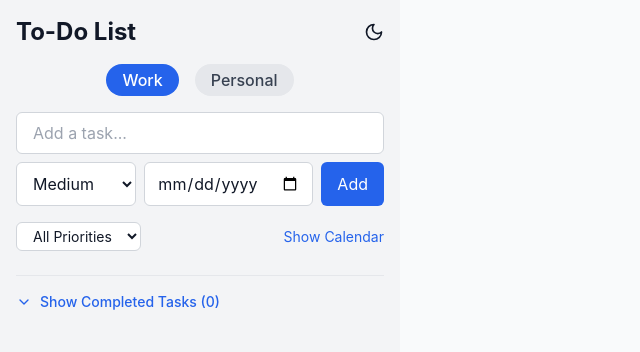
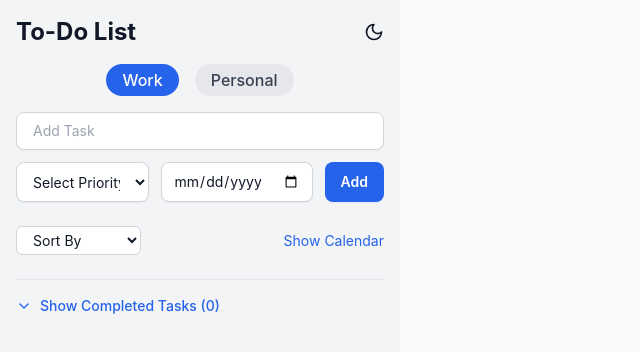
Before and after one commit to c7harry/TaskPilot, a React (Create React App) app in the folder my-extension/: page / in a window 1280 px wide. Shown: the top 352 px of the page, without its empty margins (0-640 px from the left). Built offline with nearby package versions, Linux system fonts and the light colour scheme.

Commit message:
added placeholers

```diff
--- a/my-extension/src/App.css
+++ b/my-extension/src/App.css
@@ -18,6 +18,10 @@ body {
 input, select, button {
   outline: none;
   transition: all 0.2s ease;
+}
+
+input:focus, select:focus {
+  box-shadow: 0 0 0 3px rgba(59, 130, 246, 0.5);
 }
 
 /* Calendar modern styles */
--- a/my-extension/src/App.js
+++ b/my-extension/src/App.js
@@ -9,9 +9,9 @@ import "./App.css";
 const App = () => {
   const [tasks, setTasks] = useState([]);
   const [input, setInput] = useState("");
-  const [priority, setPriority] = useState("Medium");
+  const [priority, setPriority] = useState("");
   const [profile, setProfile] = useState("Work");
-  const [filterPriority, setFilterPriority] = useState("All");
+ const [filterPriority, setFilterPriority] = useState("");
   const [showCompleted, setShowCompleted] = useState(false);
   const [darkMode, setDarkMode] = useState(() => localStorage.getItem("darkMode") === "true");
   const [showCalendar, setShowCalendar] = useState(false);
@@ -138,33 +138,34 @@ const App = () => {
         ))}
       </div>
 
-      <div className="flex flex-col gap-2 mb-4">
+      <div className="flex flex-col gap-3 mb-6">
         <input
           value={input}
           onChange={(e) => setInput(e.target.value)}
           onKeyDown={(e) => e.key === "Enter" && addTask()}
-          placeholder="Add a task..."
-          className="px-4 py-2 rounded-md border dark:bg-gray-800 border-gray-300 dark:border-gray-700"
+          placeholder="Add Task"
+          className="w-full px-4 py-2 rounded-lg shadow-sm border text-sm dark:bg-gray-800 bg-white border-gray-300 dark:border-gray-700 focus:ring-2 focus:ring-blue-500 focus:outline-none"
         />
-        <div className="flex gap-2">
+        <div className="flex gap-3 flex-col sm:flex-row">
           <select
             value={priority}
             onChange={(e) => setPriority(e.target.value)}
-            className="flex-1 px-3 py-2 rounded-md border dark:bg-gray-800 border-gray-300 dark:border-gray-700"
+            className="w-full px-3 py-2 rounded-lg shadow-sm border text-sm dark:bg-gray-800 bg-white border-gray-300 dark:border-gray-700 focus:ring-2 focus:ring-blue-500 focus:outline-none"
           >
-            <option>High</option>
-            <option>Medium</option>
-            <option>Low</option>
+            <option value="" disabled hidden>Select Priority</option>
+            <option value="High">High</option>
+            <option value="Medium">Medium</option>
+            <option value="Low">Low</option>
           </select>
           <input
             type="date"
             value={dueDate}
             onChange={(e) => setDueDate(e.target.value)}
-            className="flex-1 px-3 py-2 rounded-md border dark:bg-gray-800 border-gray-300 dark:border-gray-700"
+            className="w-full px-3 py-2 rounded-lg shadow-sm border text-sm dark:bg-gray-800 bg-white border-gray-300 dark:border-gray-700 focus:ring-2 focus:ring-blue-500 focus:outline-none"
           />
           <button
             onClick={addTask}
-            className="px-4 py-2 bg-blue-600 text-white rounded-md hover:bg-blue-700"
+            className="w-full sm:w-auto px-4 py-2 text-sm font-semibold bg-blue-600 text-white rounded-lg shadow-sm hover:bg-blue-700 focus:outline-none focus:ring-2 focus:ring-blue-500"
           >
             Add
           </button>
@@ -177,6 +178,7 @@ const App = () => {
           onChange={(e) => setFilterPriority(e.target.value)}
           className="px-3 py-1 rounded-md border dark:bg-gray-800 border-gray-300 dark:border-gray-700 text-sm"
         >
+          <option value="" disabled hidden>Sort By</option>
           <option value="All">All Priorities</option>
           <option value="High">High</option>
           <option value="Medium">Medium</option>
```
